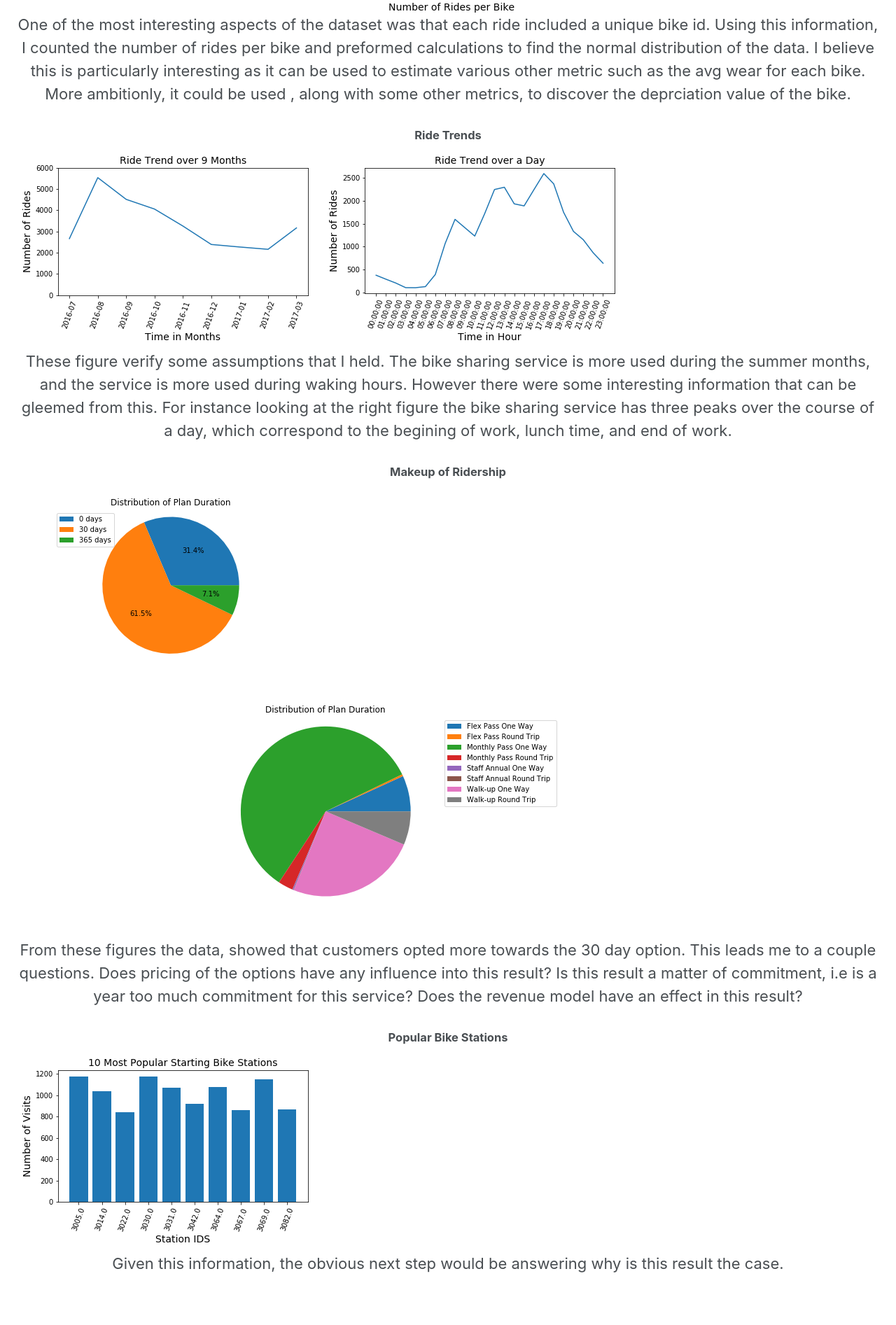
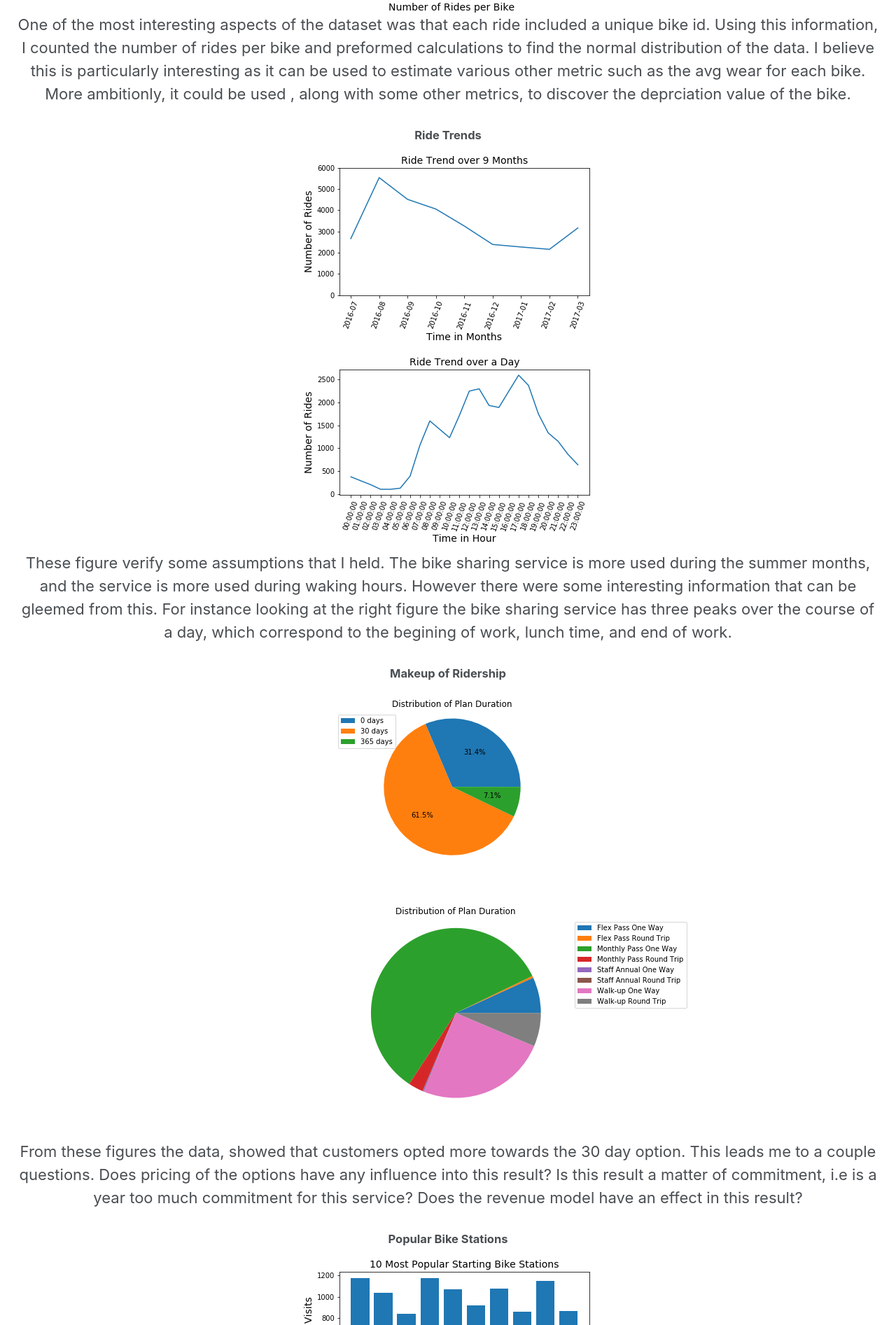
Before and after one commit to kwch3693/Capital-One_Bike_Sharing, a Jekyll site: the page built from index.html, in a window 1280 px wide. Shown: the part 2480-4373 px from the top of the page at 70% size. Built offline with Jekyll 4.4.1, drawn with Linux system fonts in a browser that asks for light colours; cached includes are drawn as plain includes; nearby versions of some CDN libraries; the list of posts is cut into pages by our own code.

Commit message:
Update index.html

```diff
--- a/index.html
+++ b/index.html
@@ -21,8 +21,8 @@ author_profile: false
 <h4 style="text-align: center;">
     Ride Trends
 </h4>
-<img src="assets\images\fig2.png" >
-<img src="assets\images\fig5.png">
+<img src="assets\images\fig2.png" class="align-center">
+<img src="assets\images\fig5.png" class="align-center">
 
 <p style="text-align: center;">
     These figure verify some assumptions that I held. The bike sharing service is more used during the summer months, and the service is more used during waking hours. However there were some interesting information that can be gleemed from this. For instance looking at the right figure the bike sharing service has three peaks over the course of a day, which correspond to the begining of work, lunch time, and end of work.
@@ -30,8 +30,8 @@ author_profile: false
 <h4 style="text-align: center;">
     Makeup of Ridership
 </h4>
-<img src="assets\images\fig3.png">
-<img src="assets\images\fig6.png">
+<img src="assets\images\fig3.png" class="align-center">
+<img src="assets\images\fig6.png" class="align-center">
 
 <p style="text-align: center;">
     From these figures the data, showed that customers opted more towards the 30 day option. This leads me to a couple questions. Does pricing of the options have any influence into this result? Is this result a matter of commitment, i.e is a year too much commitment for this service? Does the revenue model have an effect in this result?
@@ -40,7 +40,7 @@ author_profile: false
     Popular Bike Stations
 </h4>
 
-<img src="assets\images\fig4.png" >
+<img src="assets\images\fig4.png" class="align-center">
 <p style="text-align: center;">
     Given this information, the obvious next step would be answering why is this result the case.
 </p>
```
